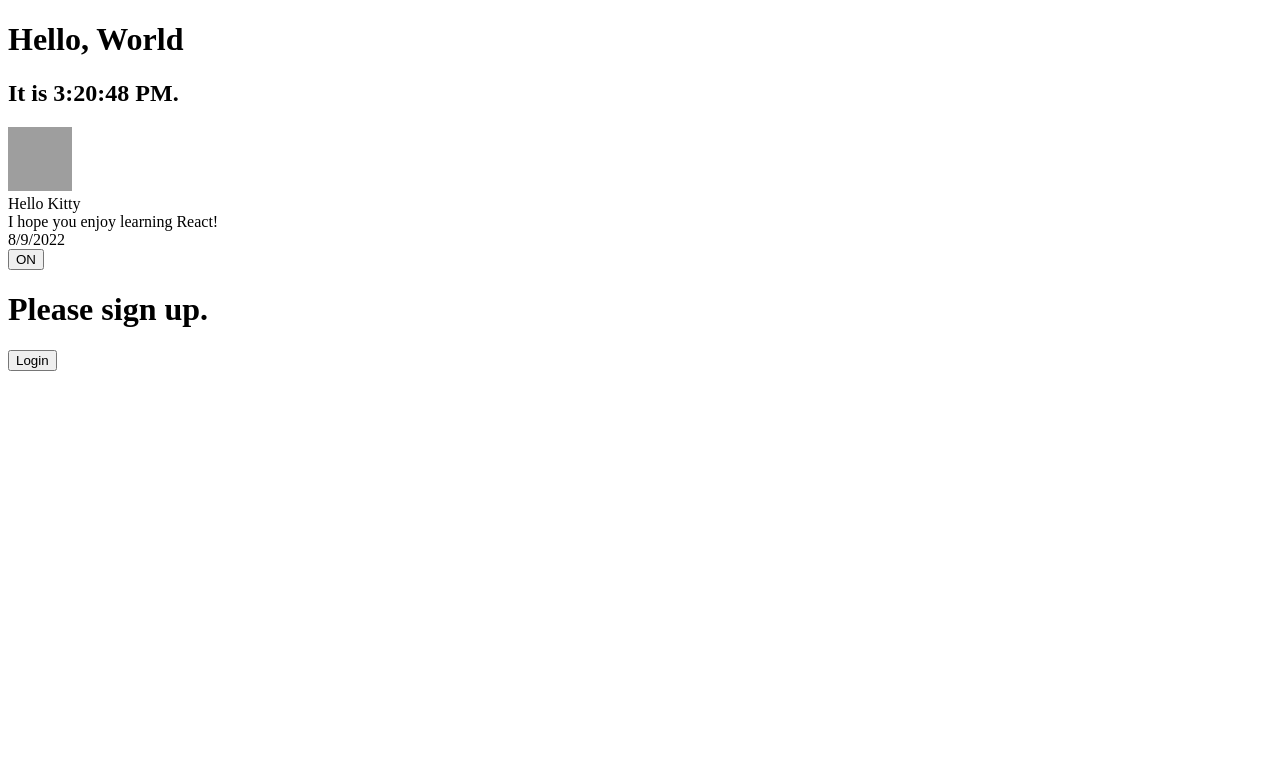
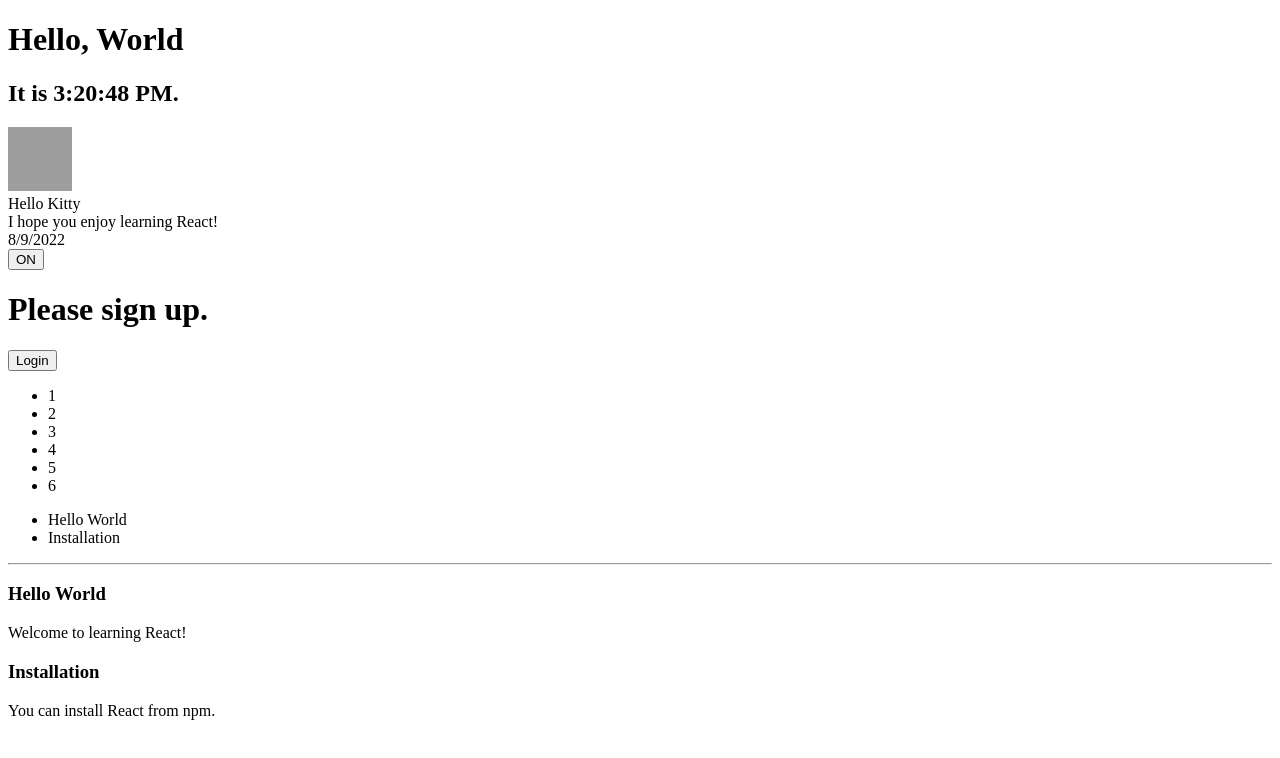
Before and after one commit to ssembatya-dennis/react-docs, a React (Create React App) app: page / in a window 1280 px wide. Shown: the top 758 px of the page. Built offline with nearby package versions, Linux system fonts and the light colour scheme; grey boxes are pictures that could not be loaded.

Commit message:
Learn Lists and Keys in practise on nav list.

```diff
--- a/src/App.js
+++ b/src/App.js
@@ -3,6 +3,7 @@
 import Clock from "./components/Clock";
 import Toggle from "./components/Button";
 import LoginControl from "./containers/LoginControl";
+import Blog from "./components/Blog";
 
 class App extends React.Component {
   render() {
@@ -14,6 +15,18 @@
         avatarUrl: "http://placekitten.com/g/64/64",
       },
     };
+    const numbers = [1, 2, 3, 4, 5, 6];
+    const listitems = numbers.map((number) => (
+      <li key={number.toString()}>{number}</li>
+    ));
+    const posts = [
+      { id: 1, title: "Hello World", content: "Welcome to learning React!" },
+      {
+        id: 2,
+        title: "Installation",
+        content: "You can install React from npm.",
+      },
+    ];
     return (
       <div className="app" data-testid="application_container">
         <h1 data-testid="app-heading">Hello, World</h1>
@@ -25,6 +38,8 @@
         />
         <Toggle />
         <LoginControl />
+        <ul>{listitems}</ul>
+        <Blog posts={posts} />
       </div>
     );
   }
--- /dev/null
+++ b/src/components/Blog.jsx
@@ -0,0 +1,26 @@
+import React from "react";
+
+function Blog(props) {
+  const sidebar = (
+    <ul>
+      {props.posts.map((post) => (
+        <li key={post.id}>{post.title}</li>
+      ))}
+    </ul>
+  );
+  const content = props.posts.map((post) => (
+    <div key={post.id}>
+      <h3>{post.title}</h3>
+      <p>{post.content}</p>
+    </div>
+  ));
+  return (
+    <div data-testid="blog">
+      {sidebar}
+      <hr />
+      {content}
+    </div>
+  );
+}
+
+export default Blog;
```
Also changed, not shown: src/Readme.md, 1 other file (tests, documents, lock files or other folders).
